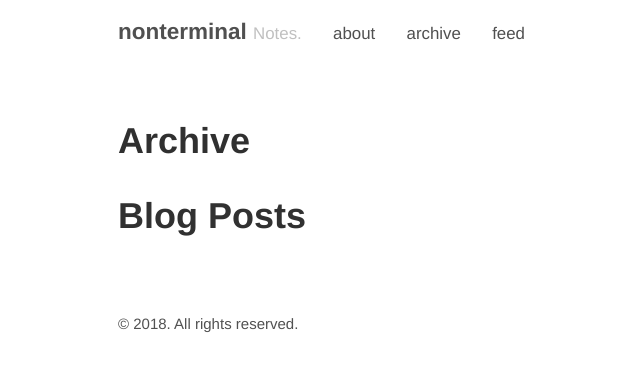
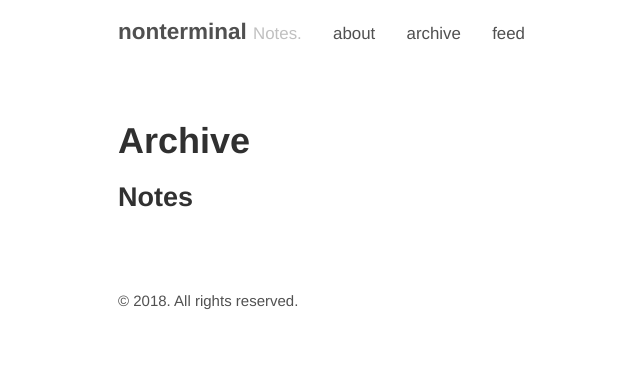
Before and after one commit to schulze/schulze.github.io, a Jekyll site: the page built from archive.md, in a window 1280 px wide. Shown: the top 371 px of the page, without its empty margins (207-847 px from the left). Built offline with Jekyll 4.4.1, drawn with Linux system fonts in a browser that asks for light colours.

Commit message:
Remove mention of Blog posts. Use Notes instead.

```diff
--- a/archive.md
+++ b/archive.md
@@ -3,7 +3,7 @@ layout: page
 title: Archive
 ---
 
-# Blog Posts
+## Notes
 
 {% for post in site.posts %}
   * {{ post.date | date_to_string }} &raquo; [ {{ post.title }} ]({{ post.url }})
```
